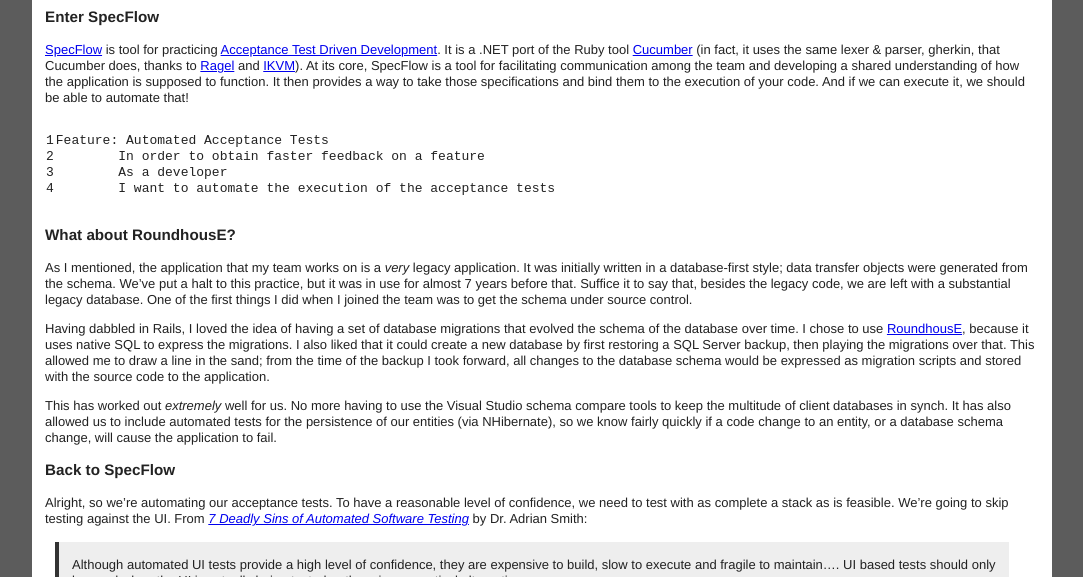
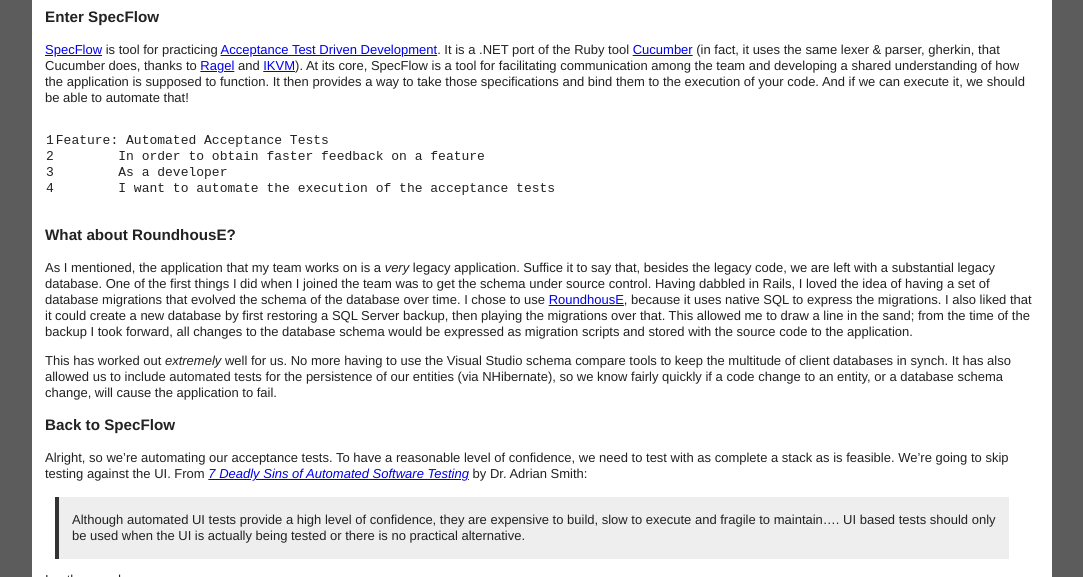
Before and after one commit to hotgazpacho/hotgazpacho.github.com, a Jekyll site: the page built from _posts/2013-02-23-automated-acceptance-testing-with-specflow-roundhouse-nhibernate-sqlserver.md, in a window 1280 px wide and 900 px high, scrolled down 420 px, cut to the strip 0-577 px from the top of the window. Shown: the whole strip, without its empty margins (98-1181 px from the left). Built offline with Jekyll 4.4.1, drawn with Linux system fonts in a browser that asks for light colours; nearby versions of some CDN libraries; Markdown is read by kramdown in place of the engine named in the settings; comment, search, counter and statistics services are not loaded.

Commit message:
Updated _posts/2013-02-23-automated-acceptance-testing-with-specflow-roundhouse-nhibernate-sqlserver.md

```diff
--- a/_posts/2013-02-23-automated-acceptance-testing-with-specflow-roundhouse-nhibernate-sqlserver.md
+++ b/_posts/2013-02-23-automated-acceptance-testing-with-specflow-roundhouse-nhibernate-sqlserver.md
@@ -21,9 +21,7 @@ We can do better.
 
 ###What about RoundhousE?
 
-As I mentioned, the application that my team works on is a *very* legacy application. It was initially written in a database-first style; data transfer objects were generated from the schema. We've put a halt to this practice, but it was in use for almost 7 years before that. Suffice it to say that, besides the legacy code, we are left with a substantial legacy database. One of the first things I did when I joined the team was to get the schema under source control.
-
-Having dabbled in Rails, I loved the idea of having a set of database migrations that evolved the schema of the database over time. I chose to use [RoundhousE](https://github.com/chucknorris/roundhouse/wiki), because it uses native SQL to express the migrations. I also liked that it could create a new database by first restoring a SQL Server backup, then playing the migrations over that. This allowed me to draw a line in the sand; from the time of the backup I took forward, all changes to the database schema would be expressed as migration scripts and stored with the source code to the application.
+As I mentioned, the application that my team works on is a *very* legacy application. Suffice it to say that, besides the legacy code, we are left with a substantial legacy database. One of the first things I did when I joined the team was to get the schema under source control. Having dabbled in Rails, I loved the idea of having a set of database migrations that evolved the schema of the database over time. I chose to use [RoundhousE](https://github.com/chucknorris/roundhouse/wiki), because it uses native SQL to express the migrations. I also liked that it could create a new database by first restoring a SQL Server backup, then playing the migrations over that. This allowed me to draw a line in the sand; from the time of the backup I took forward, all changes to the database schema would be expressed as migration scripts and stored with the source code to the application.
 
 This has worked out *extremely* well for us. No more having to use the Visual Studio schema compare tools to keep the multitude of client databases in synch. It has also allowed us to include automated tests for the persistence of our entities (via NHibernate), so we know fairly quickly if a code change to an entity, or a database schema change, will cause the application to fail.
 
```
